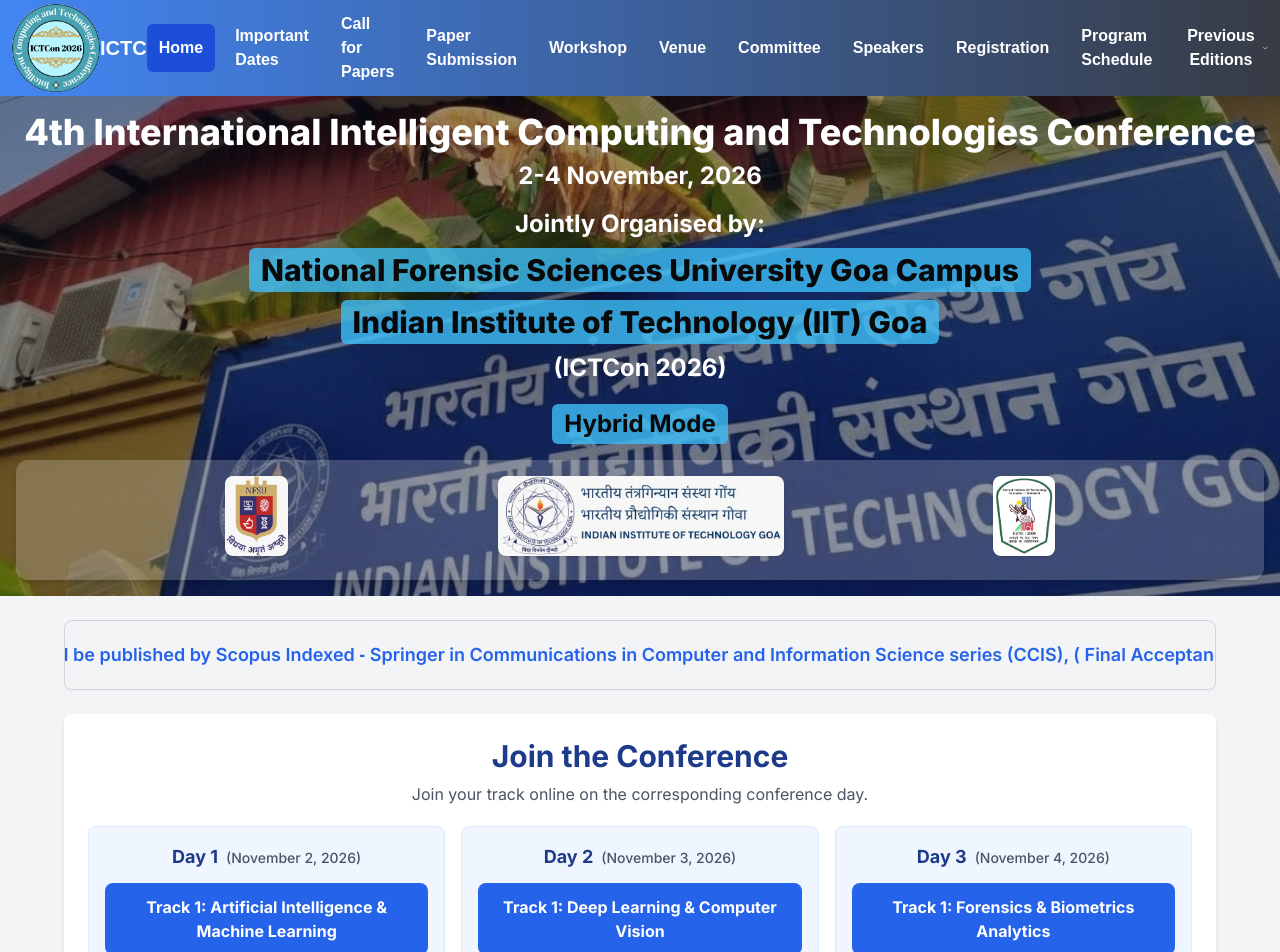
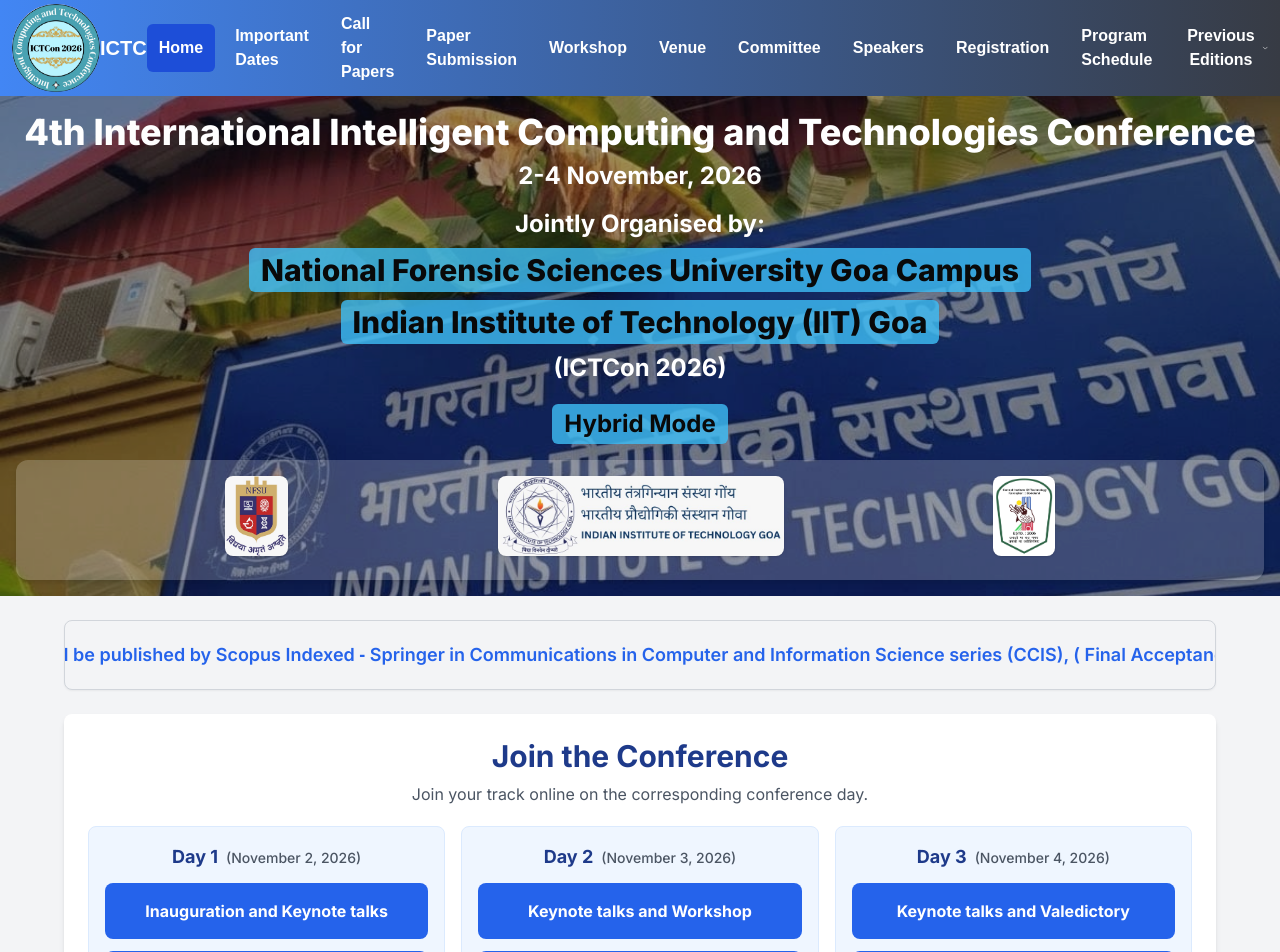
Before and after one commit to ictcon-cit/ictcon_2026, a Next.js app: page / in a window 1280 px wide. Shown: the top 952 px of the page. Built offline with nearby package versions, Linux system fonts and the light colour scheme.

Commit message:
Updated home

```diff
--- a/src/app/page.tsx
+++ b/src/app/page.tsx
@@ -35,6 +35,7 @@
   {
     day: "Day 1",
     date: "November 2, 2026",
+    additionalButtonLabel: "Inauguration and Keynote talks",
     tracks: [
       {
         name: "Track 1: Artificial Intelligence & Machine Learning",
@@ -53,6 +54,7 @@
   {
     day: "Day 2",
     date: "November 3, 2026",
+    additionalButtonLabel: "Keynote talks and Workshop",
     tracks: [
       {
         name: "Track 1: Deep Learning & Computer Vision",
@@ -71,6 +73,7 @@
   {
     day: "Day 3",
     date: "November 4, 2026",
+    additionalButtonLabel: "Keynote talks and Valedictory",
     tracks: [
       {
         name: "Track 1: Forensics & Biometrics Analytics",
@@ -393,6 +396,14 @@
                 </span>
               </h3>
               <div className="grid gap-3">
+                <a
+                  href={day.tracks[0].link}
+                  target="_blank"
+                  rel="noopener noreferrer"
+                  className="flex min-h-14 items-center justify-center rounded-lg bg-blue-600 px-4 py-3 text-center font-bold text-white transition-colors hover:bg-blue-800 focus:outline-none focus:ring-2 focus:ring-blue-500 focus:ring-offset-2"
+                >
+                  {day.additionalButtonLabel}
+                </a>
                 {day.tracks.map((track) => (
                   <a
                     key={track.name}
--- a/src/app/registration/page.tsx
+++ b/src/app/registration/page.tsx
@@ -351,11 +351,11 @@
           {}
           {
           <a
-            href="/PID_xx_ICTCon_2026.pptx"
+            href="/ICTCon2026_PID_XXX.pptx"
             download
             className="text-blue-500 underline font-bold"
           >
-            ICTCon2026_IDXXX.pptx
+            ICTCon2026_PID_XXX.pptx
           </a>
           }
           <span className="text-gray-400 underline font-bold cursor-not-allowed">
```
Also changed, not shown: 1 other file (tests, documents, lock files or other folders).
